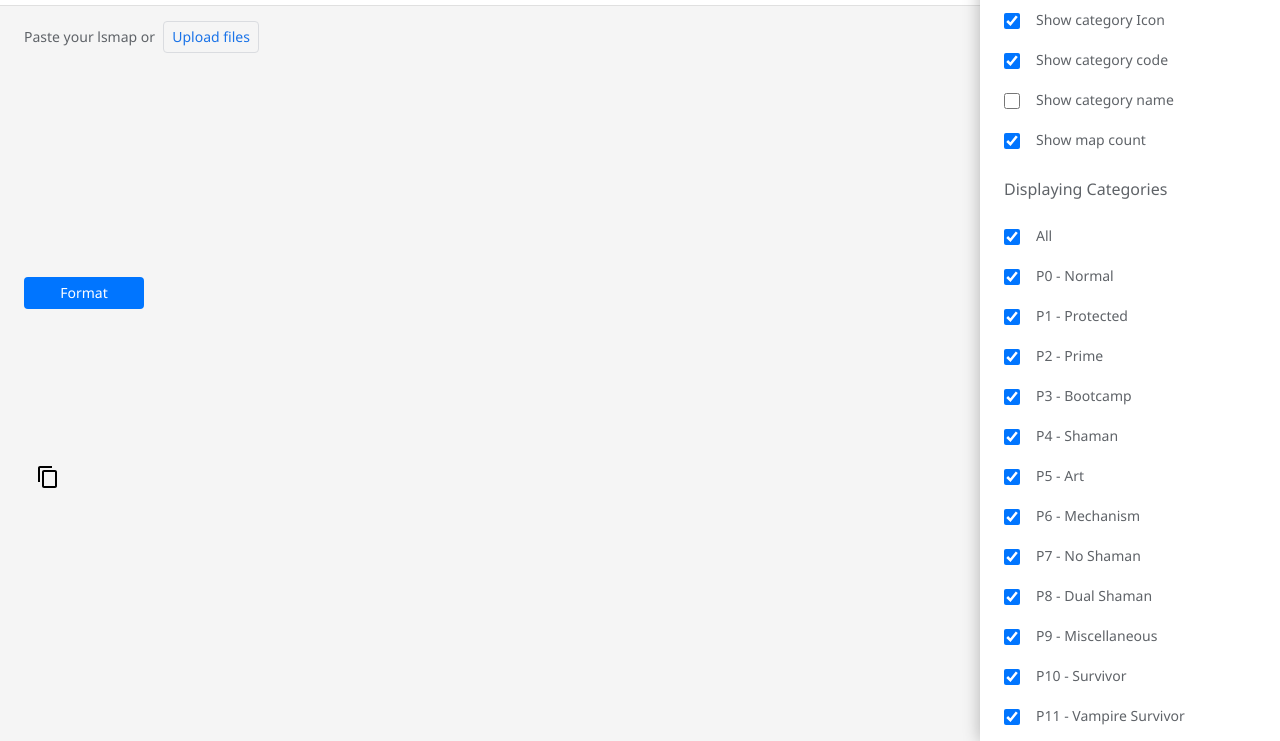
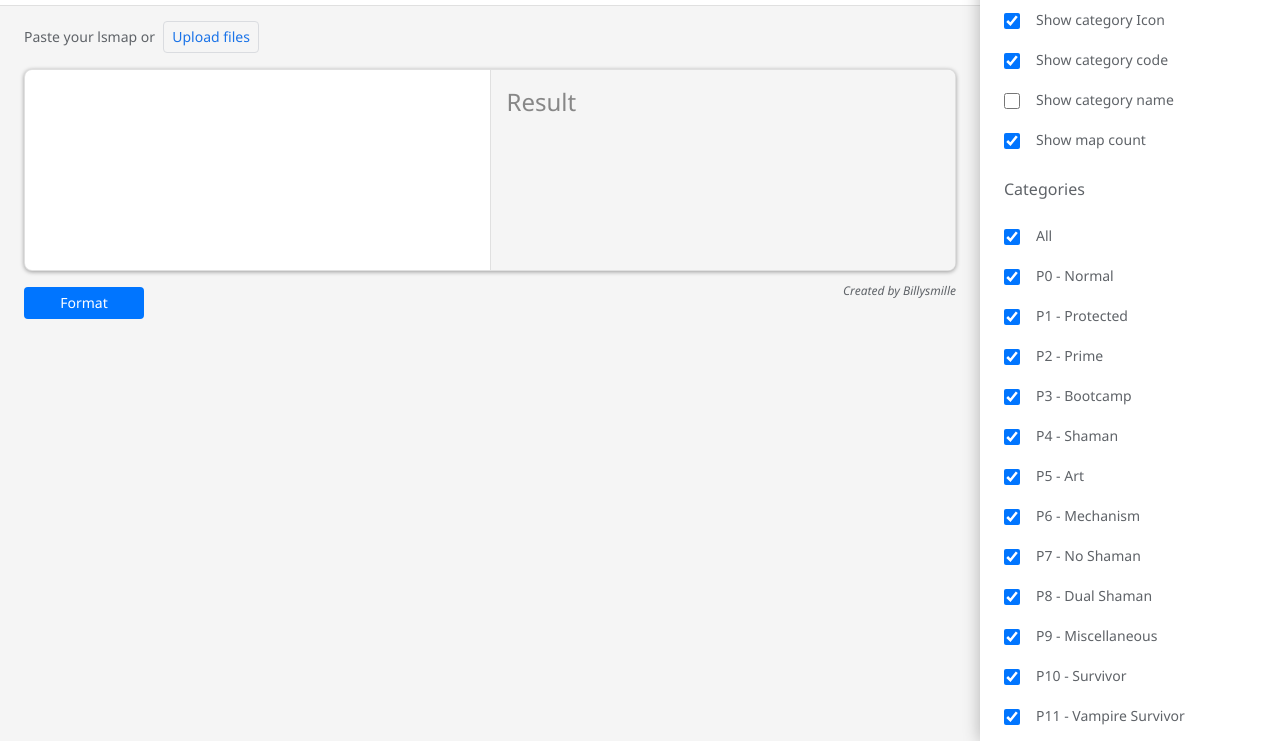
Before and after one commit to gabefo/lsmap-formatter, a plain HTML site: page index.html in a window 1280 px wide. Shown: the part 59-800 px from the top of the page. Drawn offline with Linux system fonts and the light colour scheme.

Commit message:
Update index.html

```diff
--- a/index.html
+++ b/index.html
@@ -12,24 +12,26 @@
                     <input id="file-selector" type="file" accept=".txt" multiple>
                     <label for="file-selector">Upload files</label>
                 </div>
-                <div id="panel">
-                    <textarea id="source" autofocus></textarea>
+                <div id="panels">
+                    <div class="panel">
+                        <div class="textarea-container">
+                            <textarea id="source" autofocus></textarea>
+                        </div>
+                    </div>
                     <div class="separator"></div>
-                    <textarea id="output" readonly></textarea>
-                    <div id="copy" class="button-icon">
-                        <svg height="24" viewBox="0 0 24 24" width="24">
-                            <path d="M16 1H4c-1.1 0-2 .9-2 2v14h2V3h12V1zm3 4H8c-1.1 0-2 .9-2 2v14c0 1.1.9 2 2 2h11c1.1 0 2-.9 2-2V7c0-1.1-.9-2-2-2zm0 16H8V7h11v14z"></svg>
-                        </svg>
+                    <div id="results" class="panel scroller">
+                        <span class="panel-title">Result</span>
                     </div>
                 </div>
                 <div class="row">
                     <button id="format">Format</button>
+                    <span id="credits">Created by Billysmille</span>
                 </div>
             </div>
             <div id="sidebar">
                 <h4>Options</h4>
                 <div class="controls" id="options"></div>
-                <h4>Displaying Categories</h4>
+                <h4>Categories</h4>
                 <div class="controls" id="categories"></div>
             </div>
         </div>
```
